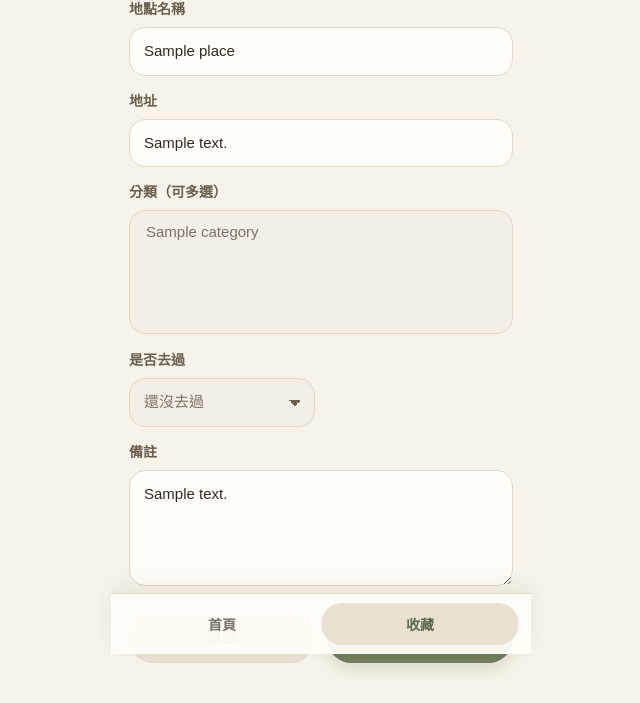
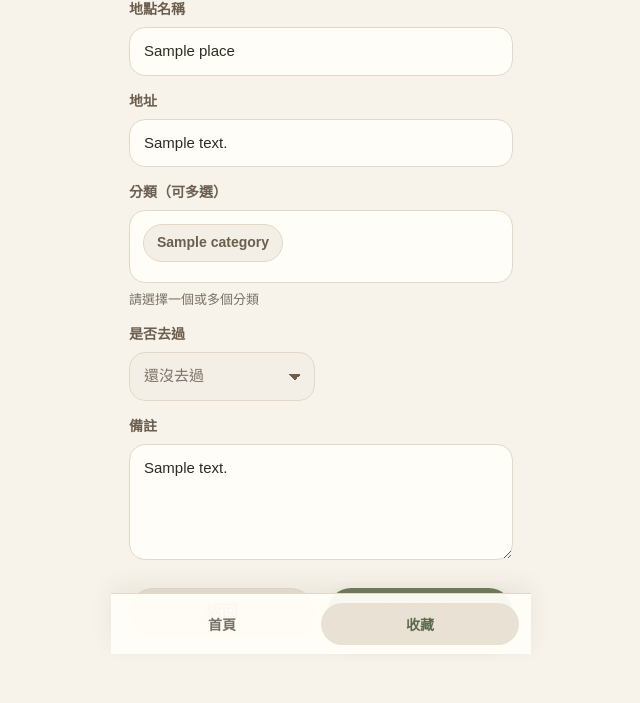
Before and after one commit to demilin1215-droid/ai-place-recommend, a Flask app: template templates/edit_favorite.html in a window 1280 px wide. Shown: the part 146-849 px from the top of the page, without its empty margins (319-959 px from the left). After the commit the page ends 800 px from the top, so only its background shows below. Run offline with Flask 3, Linux system fonts and the light colour scheme; the template is opened without the code that fills it: most values are stand-ins (such as "Sample title", 1, 10 or a date in 2020); some libraries are stand-ins or nearby versions.

Commit message:
Improve category multi-select UI

```diff
--- a/static/css/style.css
+++ b/static/css/style.css
@@ -271,6 +271,73 @@ select[multiple].input {
     min-height: 124px;
     padding-right: 14px;
     background-image: none;
+}
+
+.form-hint {
+    margin-top: 7px;
+    color: var(--text-muted);
+    font-size: 13px;
+    line-height: 1.5;
+}
+
+.category-checkbox-group {
+    display: flex;
+    flex-wrap: wrap;
+    gap: 10px;
+    min-height: 52px;
+    padding: 13px;
+    border: 1px solid var(--border-soft);
+    border-radius: var(--radius-control);
+    background-color: var(--card-bg);
+    transition: border-color 0.18s ease, box-shadow 0.18s ease;
+}
+
+.category-checkbox-group:focus-within {
+    border-color: var(--primary);
+    box-shadow: 0 0 0 4px var(--focus-ring);
+}
+
+.category-checkbox {
+    position: relative;
+    display: inline-flex;
+    cursor: pointer;
+}
+
+.category-checkbox input {
+    position: absolute;
+    opacity: 0;
+    pointer-events: none;
+}
+
+.category-checkbox span {
+    display: inline-flex;
+    align-items: center;
+    justify-content: center;
+    min-height: 36px;
+    padding: 8px 13px;
+    border: 1px solid var(--border-soft);
+    border-radius: 999px;
+    background-color: var(--note-bg);
+    color: var(--tag-text);
+    font-size: 14px;
+    font-weight: 700;
+    line-height: 1.4;
+    transition: background-color 0.18s ease, border-color 0.18s ease, color 0.18s ease, transform 0.18s ease;
+}
+
+.category-checkbox input:checked + span {
+    background-color: var(--primary);
+    border-color: var(--primary);
+    color: #FFFDF7;
+}
+
+.category-checkbox input:focus-visible + span {
+    outline: 2px solid var(--primary);
+    outline-offset: 3px;
+}
+
+.category-checkbox:active span {
+    transform: translateY(1px);
 }
 
 .form-control::placeholder,
--- a/templates/edit_favorite.html
+++ b/templates/edit_favorite.html
@@ -17,7 +17,7 @@
             </div>
         </header>
 
-        <form method="POST" action="{{ url_for('edit_favorite', google_place_id=place.google_place_id) }}">
+        <form method="POST" action="{{ url_for('edit_favorite', google_place_id=place.google_place_id) }}" onsubmit="return validateCategorySelection(this)">
             <div class="form-group">
                 <label for="place_name">地點名稱</label>
                 <input
@@ -45,17 +45,23 @@
             <input type="hidden" id="longitude" name="longitude" value="{{ place.longitude or '' }}">
 
             <div class="form-group">
-                <label for="category">分類（可多選）</label>
-                <select id="category" name="category" class="form-control category-select" multiple required>
+                <label>分類（可多選）</label>
+
+                <div class="category-checkbox-group" data-category-group>
                     {% for category in categories %}
-                        <option
-                            value="{{ category.category_value }}"
-                            {% if category.category_value in selected_categories %}selected{% endif %}
-                        >
-                            {{ category.category_label }}
-                        </option>
+                        <label class="category-checkbox">
+                            <input
+                                type="checkbox"
+                                name="category"
+                                value="{{ category.category_value }}"
+                                {% if category.category_value in selected_categories %}checked{% endif %}
+                            >
+                            <span>{{ category.category_label }}</span>
+                        </label>
                     {% endfor %}
-                </select>
+                </div>
+
+                <div class="form-hint">請選擇一個或多個分類</div>
             </div>
 
             <div class="form-row">
@@ -124,5 +130,18 @@
     </nav>
 
     <script src="{{ url_for('static', filename='js/revisit_rating.js') }}"></script>
+
+    <script>
+        function validateCategorySelection(form) {
+            const checkedCategories = form.querySelectorAll('input[name="category"]:checked');
+
+            if (checkedCategories.length === 0) {
+                alert("請至少選擇一個分類");
+                return false;
+            }
+
+            return true;
+        }
+    </script>
 </body>
 </html>
```
Also changed, not shown: templates/favorites.html (+28 -7 lines).
